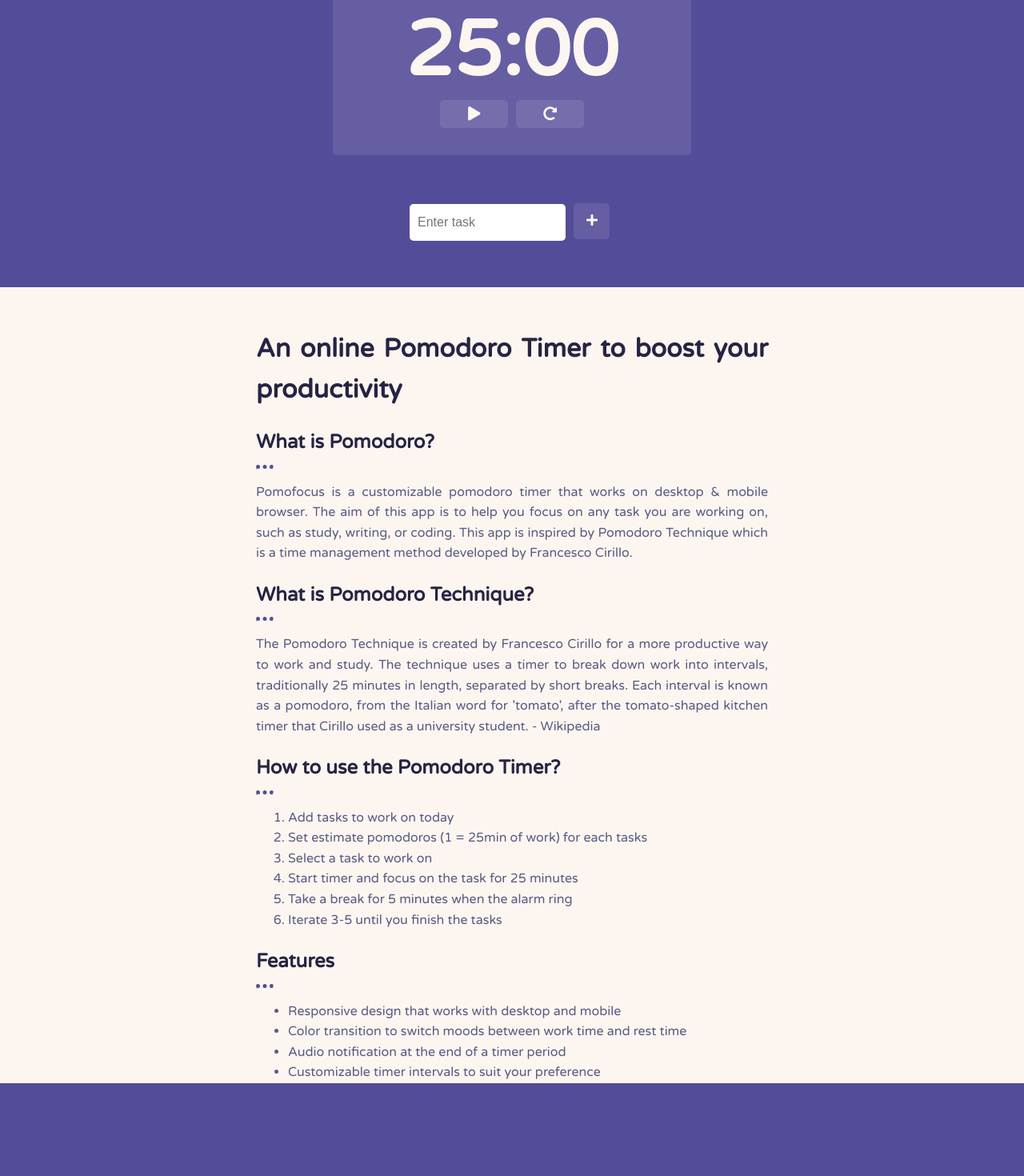
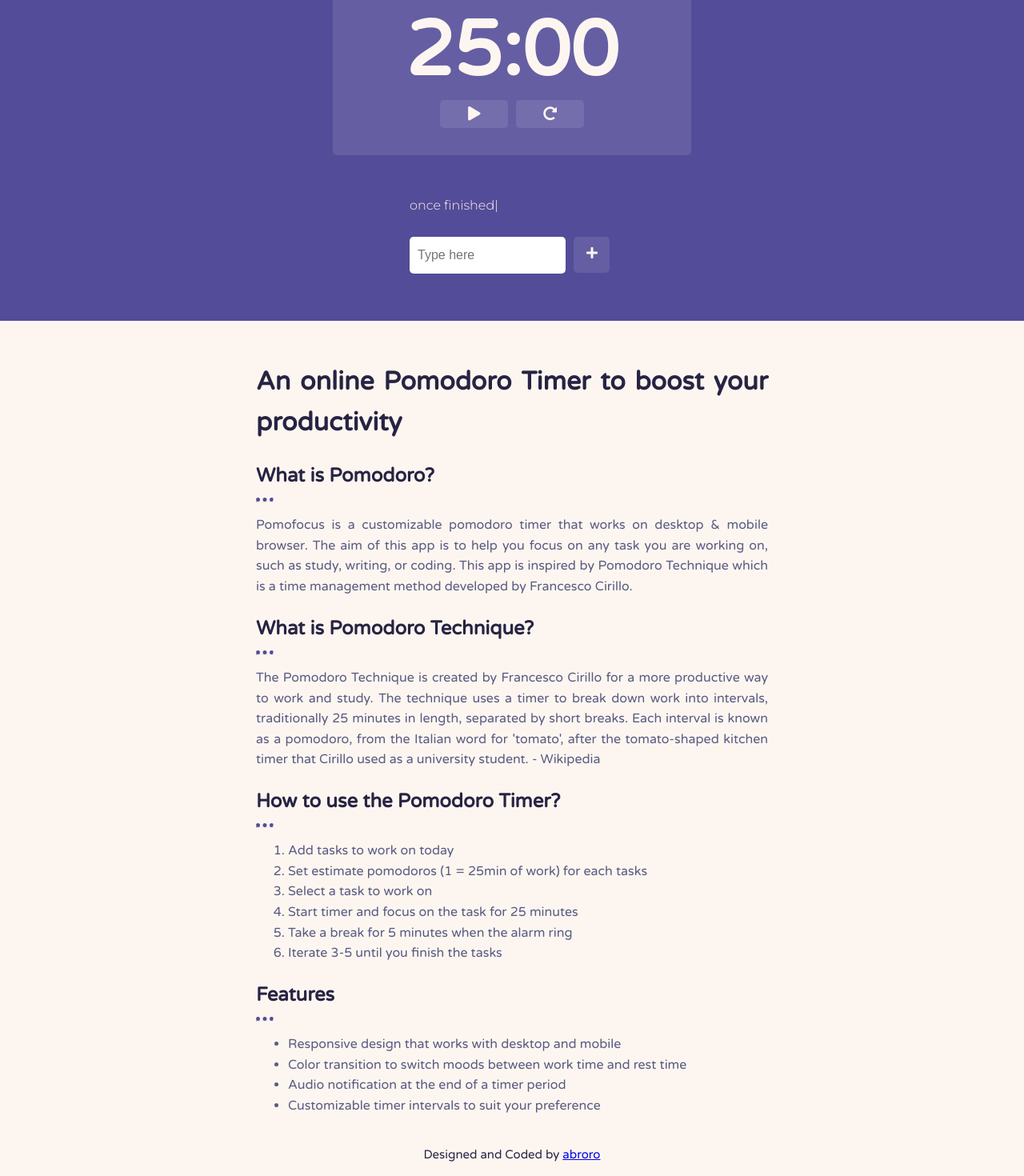
Before and after one commit to abroroo/pomodoro-timer, a React (Create React App) app: page / in a window 1280 px wide. Shown: the part 280-1750 px from the top of the page at 80% size. Before the commit the page ends 1650 px from the top, so only its background shows below. Built offline with nearby package versions, Linux system fonts and the light colour scheme.

Commit message:
ready to commit

```diff
--- a/package.json
+++ b/package.json
@@ -10,10 +10,12 @@
     "bootstrap": "^5.1.1",
     "font-awesome": "^4.7.0",
     "react": "^17.0.2",
+    "react-blob": "^2.1.0",
     "react-dom": "^17.0.2",
     "react-flip-move": "^3.0.4",
     "react-icons": "^4.2.0",
     "react-scripts": "4.0.3",
+    "react-typical": "^0.1.3",
     "web-vitals": "^1.1.2"
   },
   "scripts": {
--- a/src/App.css
+++ b/src/App.css
@@ -60,11 +60,13 @@
   padding-top: 30px;
   /*left: -50%; */
   height: 100%;
+  padding-bottom: 15px;
 }
 .text-box {
   width: 50%;
   text-align: justify;
   margin: auto;
+  padding-bottom: 20px;
 }
 
 p{
@@ -81,9 +83,19 @@
   margin-left: 0%;
   border-top: 5px dotted #534C98;
 }
-
-
-
+.author {
+font-size: 15px;
+}
+{
+  animation: wiggle 3s infinite;
+}
+@keyframes wiggle{
+  0%{transform: rotate(0deg)}
+  7%{transform: rotate(-2deg)}
+  20%{transform: rotate(2deg)}
+  45%{transform: rotate(0deg)}
+  100%{transform: rotate(0deg)}
+}
 
 
 
--- a/src/App.js
+++ b/src/App.js
@@ -130,7 +130,9 @@
 
       <div className="pomodoro-clock">
         <div className="pomodoro-clock-header">
-          <h1 className="pomodoro-clock-header-name">Pomodoro</h1>
+          <h1 className="pomodoro-clock-header-name">
+           Pomodoro
+          </h1>
         </div>
         <div className="container">
         <Settings
@@ -189,7 +191,7 @@
                 </ul>
 
           </div>
-
+          <div class="author">Designed and Coded by <a href="https://github.com/abroroo">abroro</a></div>
         </div>
       </div>
     );
--- a/src/ToDoList.css
+++ b/src/ToDoList.css
@@ -7,6 +7,11 @@
     display: flexbox;
     margin-bottom: 50px;
 }
+
+.todoTitle {
+  color: #FDF6F0;
+}
+
 .todoListMain .header input {
     padding: 10px;
     font-size: 16px;
--- a/src/ToDoList.js
+++ b/src/ToDoList.js
@@ -2,6 +2,8 @@
 import "./ToDoList.css";
 import TodoItems from "./TodoItems";
 import { FaPlus } from 'react-icons/fa';
+import Typical from 'react-typical'
+
 
 export default class TodoList extends Component {
     constructor(props) {
@@ -50,8 +52,14 @@
     return (
       <div className="todoListMain">
         <div className="header">
+        <Typical
+        steps={['To Do List', 500, 'create new tasks', 1000, 'once finished', 500, 'click on task to Delete', 1000]}
+        loop={Infinity}
+        wrapper="p"
+        className="todoTitle"
+      />
           <form onSubmit={this.addItem}>
-            <input ref={(a) => this._inputElement = a} placeholder="Enter task">
+            <input ref={(a) => this._inputElement = a} placeholder="Type here">
             </input>
             <button type="submit"><FaPlus /></button>
           </form>
```
Also changed, not shown: 1 other file (tests, documents, lock files or other folders).
